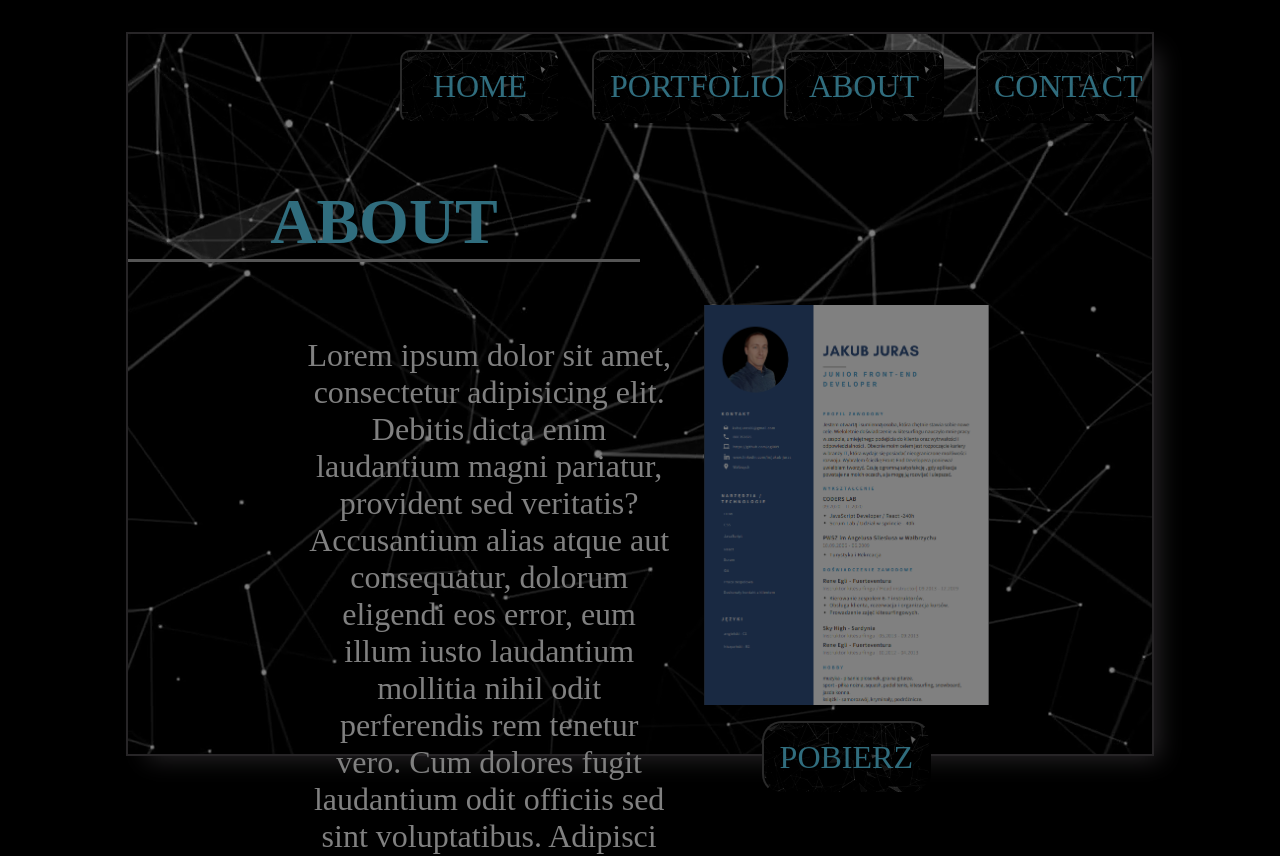
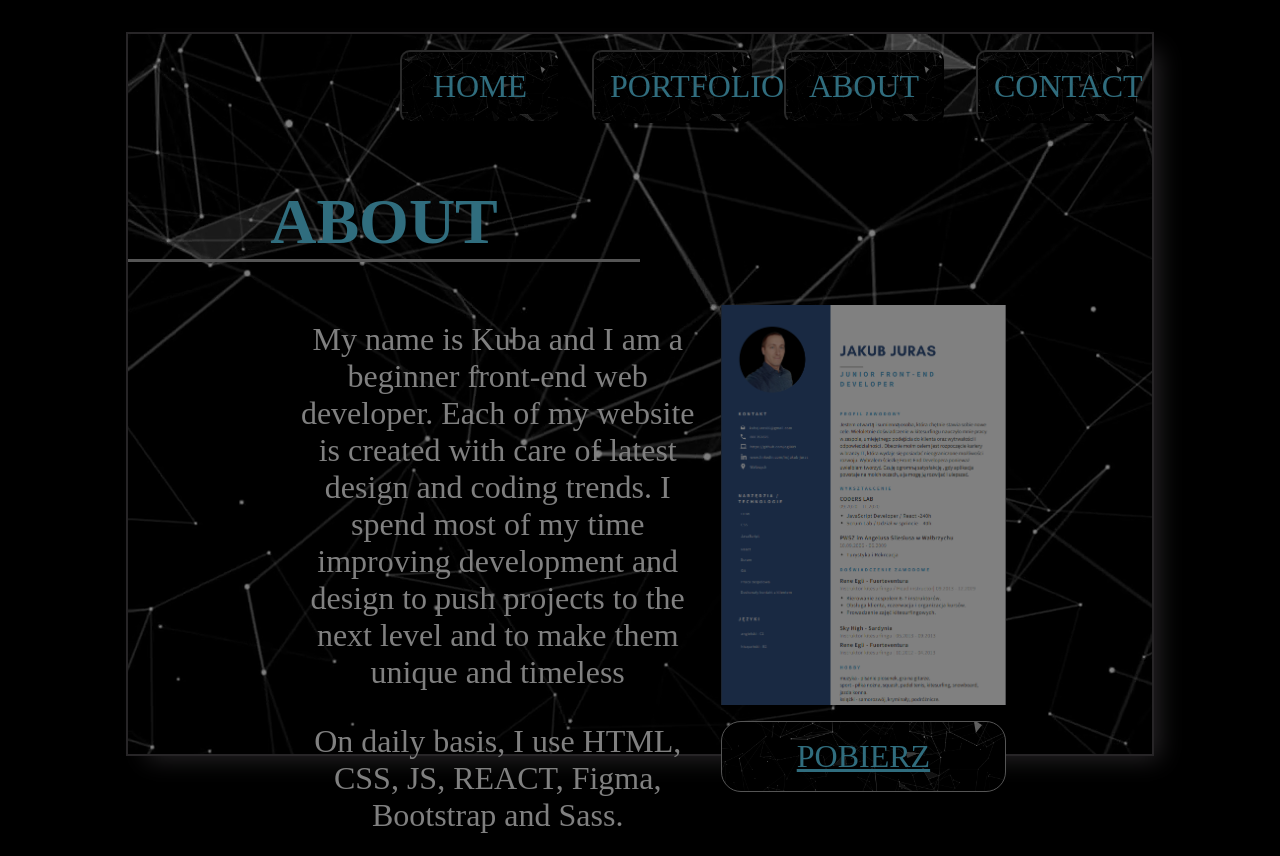
Before and after one commit to ogi009/KubaJuras, a React (Create React App) app: page /About in a window 1280 px wide. Shown: the top 856 px of the page. Built offline with nearby package versions, Linux system fonts and the light colour scheme; a web font is replaced by a local one.

Commit message:
workinfg on about.js

```diff
--- a/src/Pages/About/About.js
+++ b/src/Pages/About/About.js
@@ -2,6 +2,7 @@ import React from 'react';
 import "../../scss/_about.scss";
 import Buttons2 from "../../components/Buttons2/Buttons2";
 import cv from "../../media/cv.png";
+import {Link} from "react-router-dom";
 
 const About = () => {
     return (
@@ -14,11 +15,21 @@ const About = () => {
                     <h1>ABOUT</h1>
                 </div>
                 <div className="el-2"></div>
-                <div className="el-3 about">
-                    <p>Lorem ipsum dolor sit amet, consectetur adipisicing elit. Debitis dicta enim laudantium magni pariatur, provident sed veritatis? Accusantium alias atque aut consequatur, dolorum eligendi eos error, eum illum iusto laudantium mollitia nihil odit perferendis rem tenetur vero. Cum dolores fugit laudantium odit officiis sed sint voluptatibus. Adipisci eveniet officia quos!</p>
+                <div className="el-3-about about">
+                    <div>
+                        <p>My name is Kuba and I am a beginner front-end web developer. Each of my website is created
+                            with
+                            care of latest design and coding trends. I spend most of my time improving development and
+                            design to push projects to the next level and to make them unique and timeless</p>
+                        <p>On daily basis, I use HTML, CSS, JS, REACT, Figma, Bootstrap and Sass.</p>
+
+                        <p>I'm a passionate kiter and snowkiter. Whilst not staring at a screen, you can find me
+                            on the water or snow :)</p>
+                    </div>
+
                     <div>
                         <img src={cv} alt="cv_photo"/>
-                        <button>POBIERZ</button>
+                        <Link to="/Jakub Juras CV.pdf" target="_blank" download>POBIERZ</Link>
                     </div>
                 </div>
                 <div className="el-4"></div>
--- a/src/Pages/Portfolio/Portfolio.js
+++ b/src/Pages/Portfolio/Portfolio.js
@@ -43,7 +43,7 @@ const Portfolio = () => {
                         </div>
                         {show ? <section>
                             <div className="section_content">
-                                <h1>TECHNOLOGIES: <p>HTML, CSS, REACT</p></h1>
+                                <h2>TECHNOLOGIES: <p>HTML, CSS, REACT</p></h2>
                                 <p>DESCRIPTION: Lorem ipsum dolor sit amet, consectetur adipisicing elit. Eum eveniet
                                     illo
                                     laboriosam provident rem vero? Aliquam id illo ipsum magnam, nobis repellat veniam
@@ -65,7 +65,7 @@ const Portfolio = () => {
                         </div>
                         {show1 ? <section>
                             <div className="section_content">
-                                <h1>TECHNOLOGIES: <p>HTML, CSS, REACT</p></h1>
+                                <h2>TECHNOLOGIES: <p>HTML, CSS, REACT</p></h2>
                                 <p>The application compares two users in terms of chores. Thanks to it, you can see who
                                     walks out the dog more often or who had been doing the dinner more times, etc.
                                     The user gets points for each task. The user with the most points can draw a movie
@@ -87,7 +87,7 @@ const Portfolio = () => {
                         </div>
                         {show2 ? <section>
                             <div className="section_content">
-                                <h1>TECHNOLOGIES: <p>HTML, CSS, REACT, JavaScritp</p></h1>
+                                <h2>TECHNOLOGIES: <p>HTML, CSS, REACT, JavaScritp</p></h2>
                                 <p>The project was created as part of completing the Portfolio Lab course at Coders Lab.
                                     Working on the project allowed me to understand more about creating React applications, using the SASS preprocessor and creating the RWD website..</p>
                             </div>
--- a/src/scss/_about.scss
+++ b/src/scss/_about.scss
@@ -22,12 +22,12 @@
   display: flex;
 }
 .about p {
-  width: 50%;
   font-size: 2rem;
   color: white;
   text-align: center;
   font-family: 'Big Shoulders Inline Text', cursive;
-  margin: 2rem;
+  margin: 1rem;
+  border-radius: 20px;
 }
 .about img {
   height: 25rem;
@@ -37,7 +37,7 @@
   text-align: center;
   transition: 1s;
 }
-.about div button {
+.about a {
   margin-top: 1rem;
   color: #61dafb;
   background-image: url("../../src/media/Black-Background-Picture.png");
@@ -47,4 +47,16 @@
   font-family: 'Big Shoulders Inline Text', cursive;;
   font-size: 2rem;
   padding: 1rem;
+  border: 1px solid darkgrey;
 }
+.el-3-about {
+  display: flex;
+}
+.el-3-about div {
+  display: flex;
+  flex-direction: column;
+}
+.about div {
+  display: flex;
+  flex-direction: column;
+}
--- a/src/scss/_portfolio.scss
+++ b/src/scss/_portfolio.scss
@@ -185,3 +185,16 @@
   position: absolute;
   top: 50%;
 }
+.el-3 div section h2 {
+  font-size: 1.5rem;
+  color: #61dafb;
+  display: flex;
+  align-items: center;
+  margin: 0;
+}
+.el-3 div section p {
+  color: white;
+}
+.el-3 {
+  overflow: hidden;
+}
```
